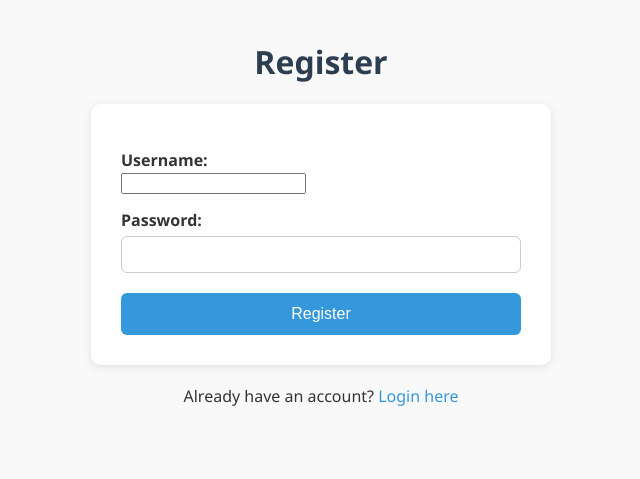
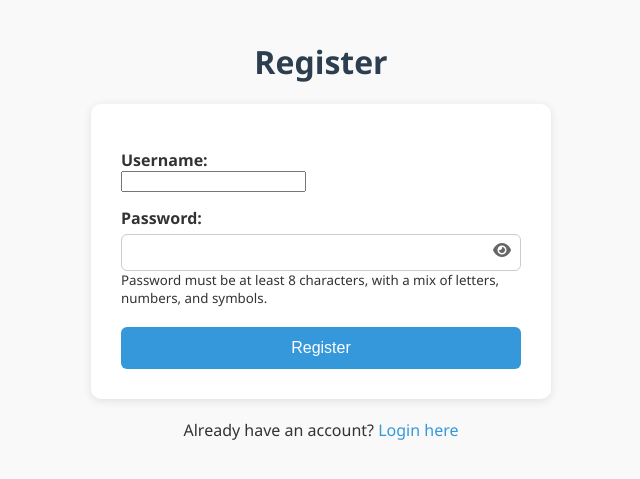
Before and after one commit to GayangaBandara/auth_system, a Flask app: page /register in a window 1280 px wide. Shown: the top 479 px of the page, without its empty margins (319-959 px from the left). Run offline with Flask 3, Linux system fonts and the light colour scheme.

Commit message:
Change Interface

```diff
--- /dev/null
+++ b/static/script.js
@@ -0,0 +1,14 @@
+function togglePasswordVisibility() {
+    const passwordInput = document.getElementById("password");
+    const eyeIcon = document.getElementById("eye-icon");
+
+    if (passwordInput.type === "password") {
+        passwordInput.type = "text";
+        eyeIcon.classList.remove("fa-eye");
+        eyeIcon.classList.add("fa-eye-slash");
+    } else {
+        passwordInput.type = "password";
+        eyeIcon.classList.remove("fa-eye-slash");
+        eyeIcon.classList.add("fa-eye");
+    }
+}
--- a/static/style.css
+++ b/static/style.css
@@ -35,6 +35,19 @@ input[type="password"] {
     border: 1px solid #ccc;
     border-radius: 6px;
     box-sizing: border-box;
+}
+
+.password-wrapper {
+    position: relative;
+}
+
+.toggle-password {
+    position: absolute;
+    right: 10px;
+    top: 50%;
+    transform: translateY(-50%);
+    cursor: pointer;
+    color: #666;
 }
 
 button {
--- a/templates/register.html
+++ b/templates/register.html
@@ -1,9 +1,10 @@
-<!DOCTYPE html>
 <html lang="en">
 <head>
     <meta charset="UTF-8">
     <title>Register</title>
     <link rel="stylesheet" href="{{ url_for('static', filename='style.css') }}">
+    <link rel="stylesheet" href="https://cdnjs.cloudflare.com/ajax/libs/font-awesome/6.5.0/css/all.min.css">
+    <script src="{{ url_for('static', filename='script.js') }}" defer></script>
 </head>
 <body>
     <h1>Register</h1>
@@ -23,7 +24,13 @@
         <input id="username" name="username" required><br>
 
         <label for="password">Password:</label>
-        <input id="password" type="password" name="password" required><br>
+        <div class="password-wrapper">
+            <input id="password" type="password" name="password" pattern="(?=.*[a-zA-Z])(?=.*\d)(?=.*[!@#$%^&*]).{8,}" title="Password must be at least 8 characters and include a letter, a number, and a symbol." required>
+            <span class="toggle-password" onclick="togglePasswordVisibility()">
+                <i id="eye-icon" class="fa-solid fa-eye"></i>
+            </span>
+        </div>
+        <small>Password must be at least 8 characters, with a mix of letters, numbers, and symbols.</small><br>
 
         <button type="submit">Register</button>
     </form>
```
Also changed, not shown: templates/login.html (+8 -2 lines), users.db.
